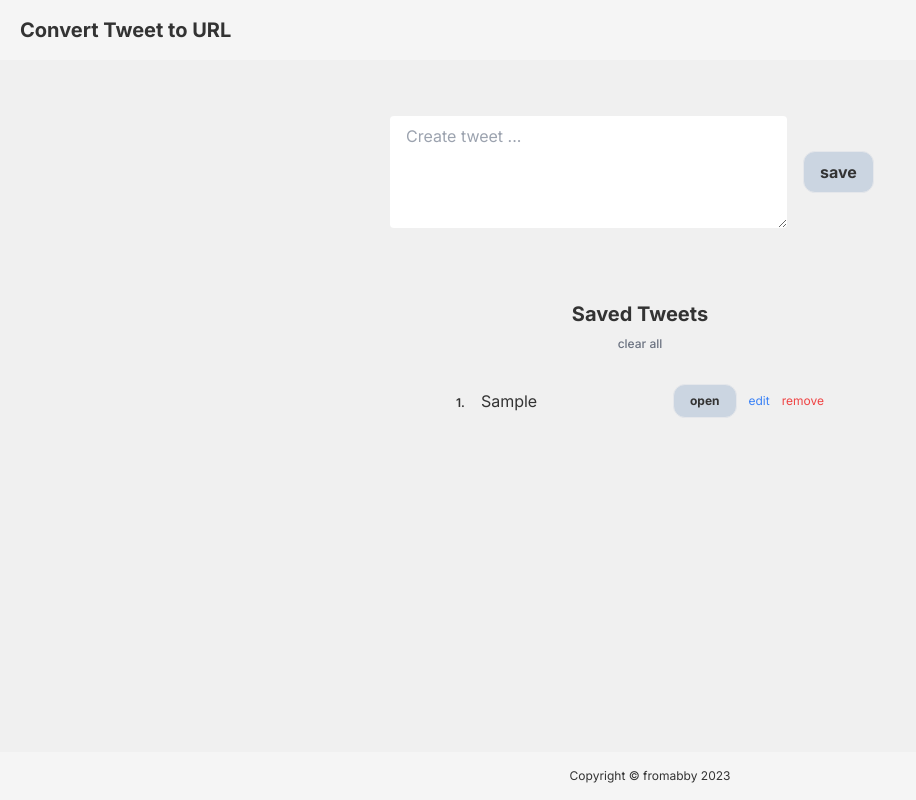
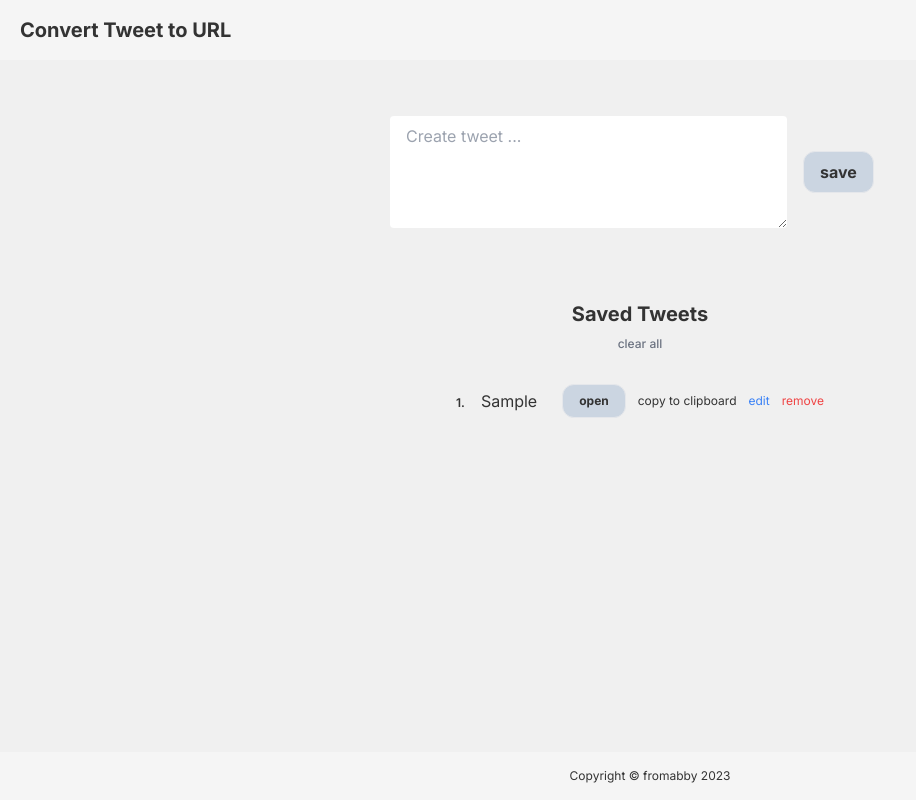
Before and after one commit to fromabby/make-a-tweet, a Next.js app: page / in a window 1280 px wide. Both pictures are taken after typing "Sample" into the empty fields and a click on the button "save". Shown: the whole page, without its empty margins (0-916 px from the left). Built offline with nearby package versions, Linux system fonts and the light colour scheme.

Commit message:
add save to clipboard

```diff
--- a/src/components/TweetList/TweetItem.tsx
+++ b/src/components/TweetList/TweetItem.tsx
@@ -1,4 +1,5 @@
 // import useTweets from '@/hooks/useLocalStorageTweets'
+import useToast from '@/hooks/useToast'
 import useTweets from '@/hooks/useTweets'
 import { SavedTweet } from '@/types/tweet'
 import { FC, useState } from 'react'
@@ -12,6 +13,7 @@ const TweetItem: FC<TweetItemProps> = (props) => {
   const { id, text, href } = props.tweet
   const index = props.index+1
   const { update, removeTweet } = useTweets()
+  const { enqueue, Toast } = useToast()
 
   const [isEditing, setIsEditing] = useState(false)
   const [updatedText, setUpdatedText] = useState(text)
@@ -22,6 +24,13 @@ const TweetItem: FC<TweetItemProps> = (props) => {
   }
 
   const Number = () => <span className='font-semibold text-xs pr-4'>{index}.</span>
+
+  const copyToClipboard = async () => {
+    try {
+      await navigator.clipboard.writeText(href);
+      enqueue('Saved to clipboard!', 2)
+    } catch (err) {}
+  }
 
   return (
     <div className='m-2 p-2 w-96 flex justify-between items-center'>
@@ -64,6 +73,7 @@ const TweetItem: FC<TweetItemProps> = (props) => {
                 open
               </a>
             </button>
+            <button onClick={copyToClipboard}>copy to clipboard</button>
             <p
               className='text-blue-500 hover:underline cursor-pointer'
               onClick={() => setIsEditing(true)}
@@ -75,7 +85,7 @@ const TweetItem: FC<TweetItemProps> = (props) => {
           </div>
         </>
       }
-
+      <Toast />
     </div>
   )
 }
```
